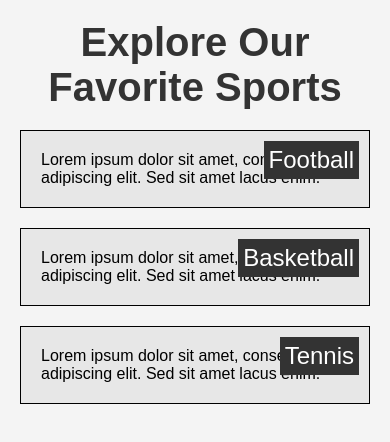
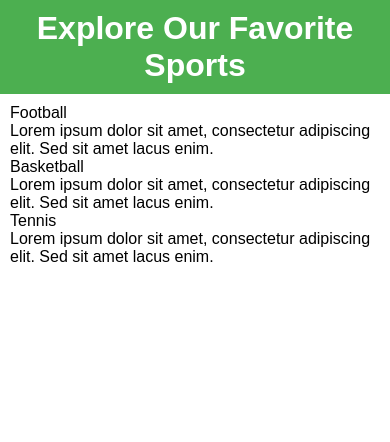
Before and after one commit to vruzhvn/module2-solution, a plain HTML site: page index.html in a window 390 px wide. Drawn offline with Linux system fonts and the light colour scheme.

Commit message:
Update styles.css

```diff
--- a/css/styles.css
+++ b/css/styles.css
@@ -6,67 +6,58 @@
 
 body {
     font-family: Arial, sans-serif;
-    padding: 20px;
-    background-color: #f4f4f4;
+    margin: 0;
+    padding: 0;
 }
 
 header {
+    background-color: #4CAF50;
+    color: white;
     text-align: center;
-    margin-bottom: 20px;
+    padding: 10px 0;
 }
 
-h1 {
-    font-size: 2.5em;
-    color: #333;
+main {
+    display: flex;
+    flex-wrap: wrap;
+    justify-content: space-between;
+    padding: 10px;
 }
 
-/*Main */
-.sports-section {
-    background-color: #e7e7e7;
-    border: 1px solid black;
+.menu-item {
+    border: 1px solid #000;
     padding: 20px;
-    margin-bottom: 20px;
+    margin: 10px;
     position: relative;
-    width: 32%; /* desktop */
-    float: left;
-    margin-right: 2%; /* Отступы */
+    background-color: #f2f2f2;
 }
 
-.sports-section:last-child {
-    margin-right: 0;
-}
-
-.section-title {
+/* Section title styling */
+.title {
     position: absolute;
     top: 10px;
     right: 10px;
-    background-color: #333;
-    color: white;
+    background-color: #FFA500;
     padding: 5px;
-    font-size: 1.2em;
 }
 
-/* планшет */
-@media (max-width: 991px) and (min-width: 768px) {
-    .sports-section {
-        width: 48%;
-        margin-right: 2%;
-    }
-
-    .sports-section:nth-child(3) {
+/* Responsive styles */
+@media (max-width: 767px) {
+    .menu-item {
         width: 100%;
-        margin-right: 0;
     }
 }
 
-/*phone */
-@media (max-width: 767px) {
-    .sports-section {
-        width: 100%;
-        margin-right: 0;
-    }
-
-    .section-title {
-        font-size: 1.5em;
+@media (min-width: 768px) and (max-width: 991px) {
+    .menu-item {
+        width: 48%;
+        float: left;
     }
 }
+
+@media (min-width: 992px) {
+    .menu-item {
+        width: 30%;
+        float: left;
+    }
+}
```
